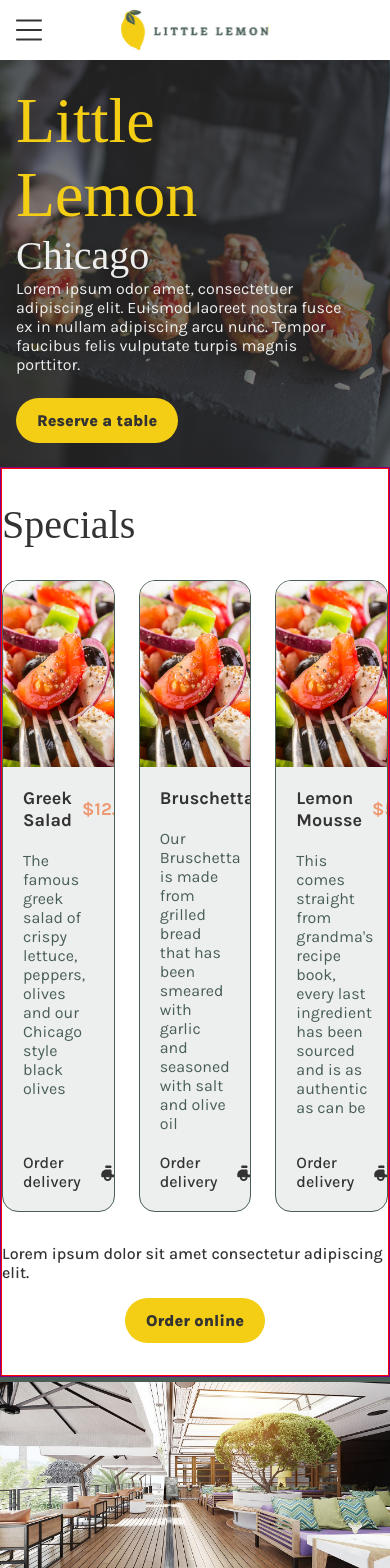
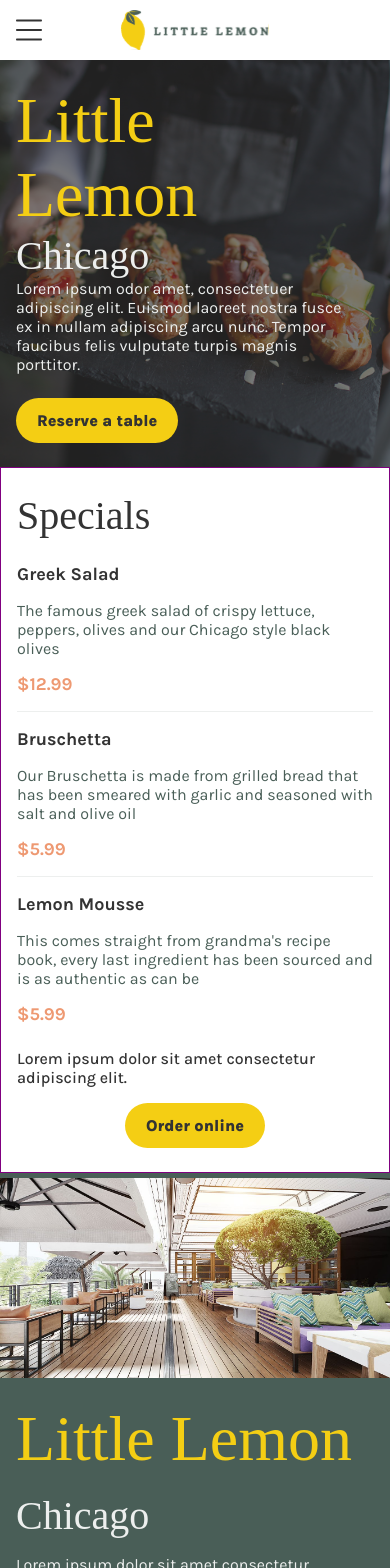
Before and after one commit to bessuraba/meta-front-end-developer-capstone, a React (Create React App) app: page / in a window 390 px wide. Shown: the top 1568 px of the page. Built offline with nearby package versions, Linux system fonts and the light colour scheme; a web font is replaced by a local one.

Commit message:
feat: specials mobile version

```diff
--- a/src/components/home/specials/Item.module.css
+++ b/src/components/home/specials/Item.module.css
@@ -100,3 +100,47 @@
   align-items: center;
   gap: 16px;
 }
+
+@media (max-width: 760px) {
+  .Wrapper {
+    flex-grow: initial;
+    flex-shrink: initial;
+    flex-basis: initial;
+    border-radius: 0;
+    border-left: none;
+    border-right: none;
+    border-top: none;
+    border-bottom: 1px solid var(--colors-light-grey);
+    background-color: transparent;
+  }
+
+  .Wrapper:last-child {
+    border-bottom: none;
+  }
+
+  .Wrapper::before {
+    display: none;
+  }
+
+  .Wrapper:hover {
+    border-color: var(--colors-light-grey);
+  }
+
+  .Image, .Order {
+    display: none;
+  }
+
+  .Content {
+    padding-left: 0;
+    padding-right: 0;
+    padding-top: 16px;
+    padding-bottom: calc(32px + 21px);
+    gap: 16px;
+  }
+
+  .Price {
+    position: absolute;
+    bottom: 16px;
+    left: 0;
+  }
+}
--- a/src/components/home/specials/Specials.module.css
+++ b/src/components/home/specials/Specials.module.css
@@ -15,8 +15,6 @@
   justify-content: flex-start;
   align-items: stretch;
   gap: 32px;
-
-  border: 1px solid red;
 }
 
 .Title {
@@ -31,3 +29,33 @@
   align-items: stretch;
   gap: 24px;
 }
+
+@media (max-width: 1024px) {
+  .Wrapper {
+    padding-left: 16px;
+    padding-right: 16px;
+  }
+
+  .Container {
+    padding-top: 24px;
+    padding-bottom: 24px;
+    gap: 24px;
+  }
+
+  .Items {
+    gap: 16px;
+  }
+}
+
+@media (max-width: 760px) {
+  .Container {
+    gap: 8px;
+  }
+
+  .Items {
+    flex-direction: column;
+    justify-content: flex-start;
+    align-items: stretch;
+    gap: 0;
+  }
+}
```
